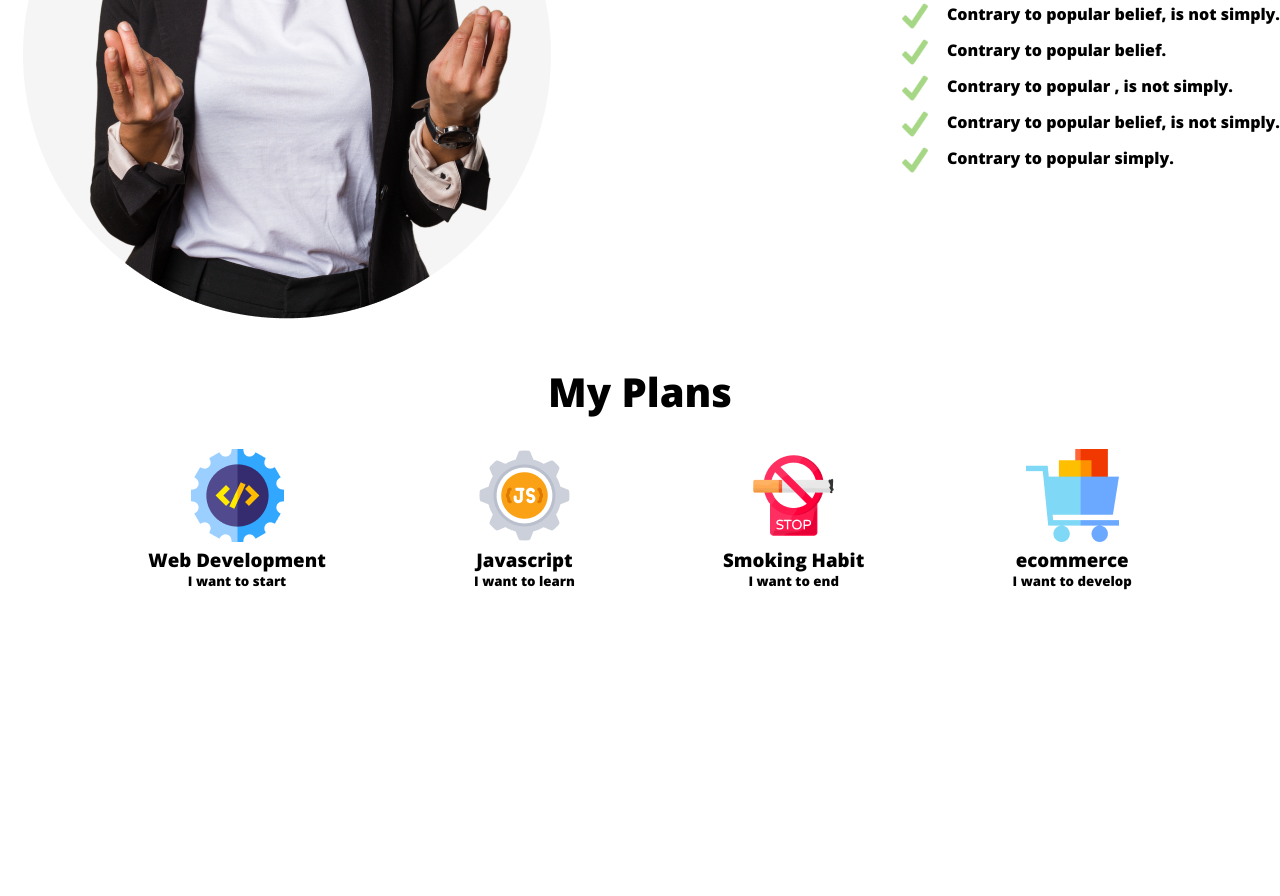
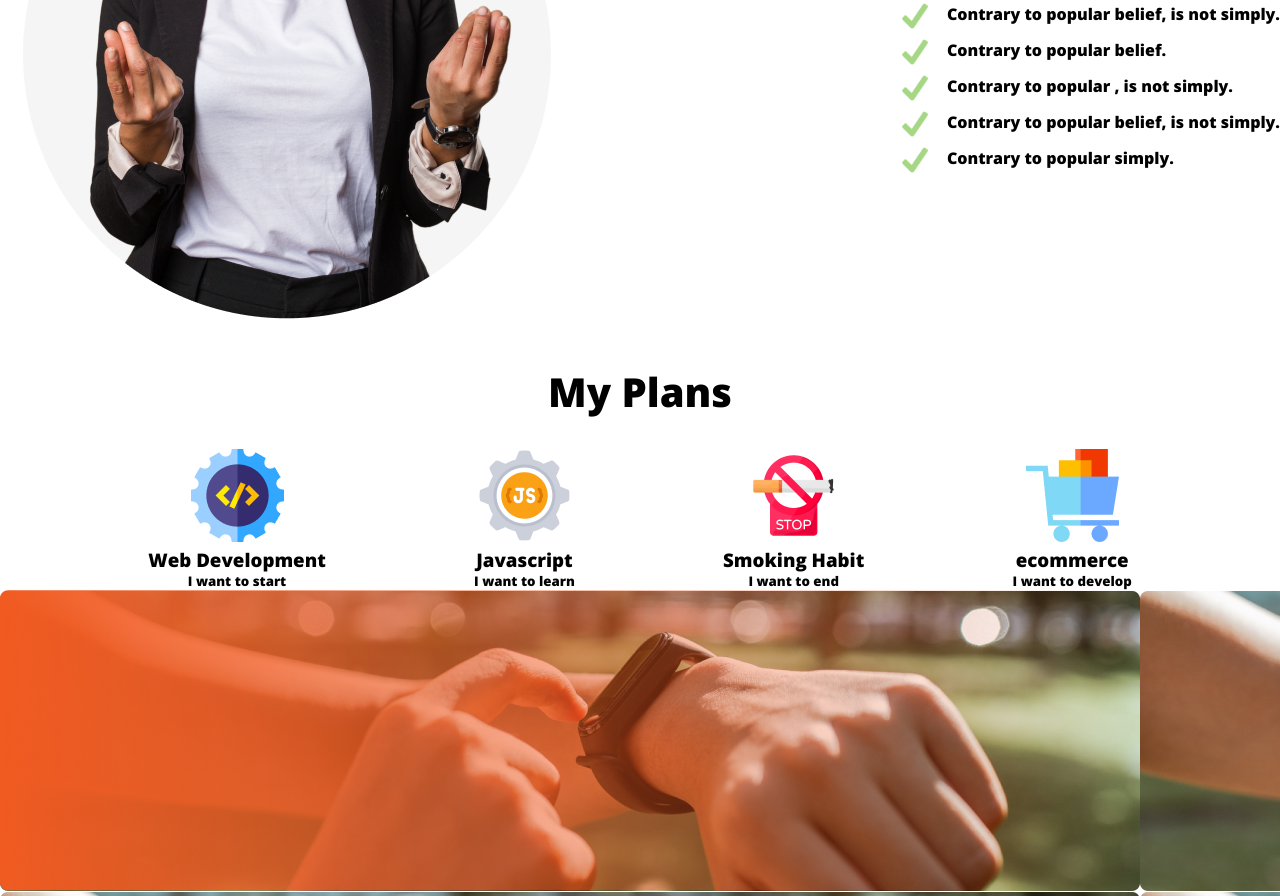
Before and after one commit to salmanfursi/first-assignment, a plain HTML site: page index.html in a window 1280 px wide. Shown: the part 905-1801 px from the top of the page. Before the commit the page ends 1495 px from the top, so only its background shows below. Drawn offline with nearby package versions, Linux system fonts and the light colour scheme.

Commit message:
gradient

```diff
--- a/index.html
+++ b/index.html
@@ -105,9 +105,13 @@
 
                   </div>
 
+        </section>
 
 
-
+        <section>
+            <div class="graden">
+                <img src="../../gradient2.png" alt="">
+            </div>
         </section>
 
 
--- a/style.css
+++ b/style.css
@@ -163,3 +163,16 @@
     text-align: center;
 
  }
+
+
+
+ /* 111 sectin 3 linearGradient */
+
+
+.graden{
+    background-image: url('../../watch.png');
+}
+
+
+ /* background: linear-gradient(90deg, #F15B22 0%, rgba(241, 91, 34, 0) 100%); */
+border-radius: 8px;
```
Also changed, not shown: gradient2.png (added), watch.png (added).
